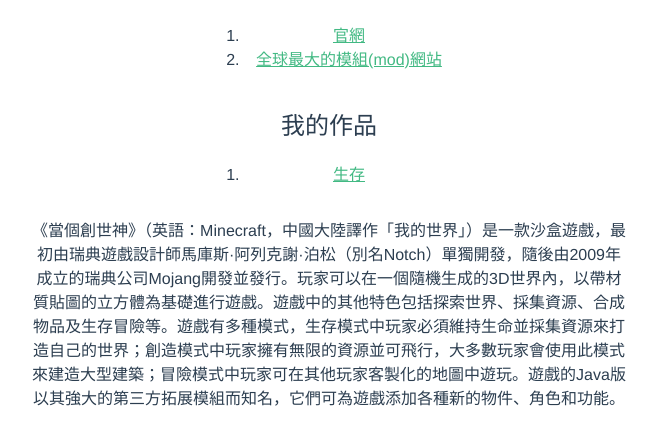
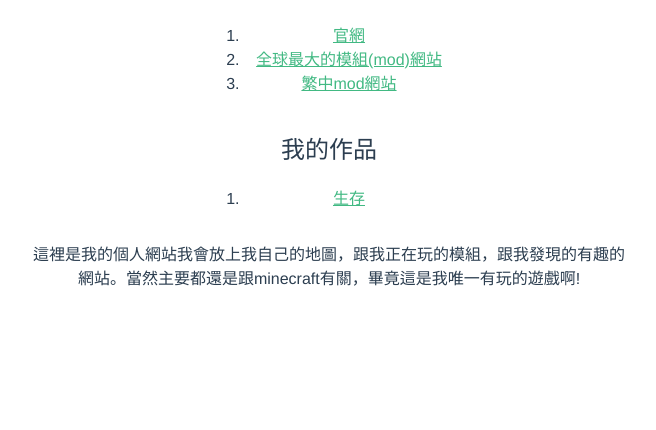
Before and after one commit to Hans-lee-2006/minecraft, a Vue app: page /#/example in a window 1280 px wide. Shown: the part 515-945 px from the top of the page, without its empty margins (311-967 px from the left). After the commit the page ends 828 px from the top, so only its background shows below. Built offline with nearby package versions, Linux system fonts and the light colour scheme.

Commit message:
Update HelloWorld_Example.vue

```diff
--- a/src/components/HelloWorld_Example.vue
+++ b/src/components/HelloWorld_Example.vue
@@ -23,7 +23,7 @@
       </div>
     </div>
     <div class="container">
-      <p>《當個創世神》（英語：Minecraft，中國大陸譯作「我的世界」）是一款沙盒遊戲，最初由瑞典遊戲設計師馬庫斯·阿列克謝·泊松（別名Notch）單獨開發，隨後由2009年成立的瑞典公司Mojang開發並發行。玩家可以在一個隨機生成的3D世界內，以帶材質貼圖的立方體為基礎進行遊戲。遊戲中的其他特色包括探索世界、採集資源、合成物品及生存冒險等。遊戲有多種模式，生存模式中玩家必須維持生命並採集資源來打造自己的世界；創造模式中玩家擁有無限的資源並可飛行，大多數玩家會使用此模式來建造大型建築；冒險模式中玩家可在其他玩家客製化的地圖中遊玩。遊戲的Java版以其強大的第三方拓展模組而知名，它們可為遊戲添加各種新的物件、角色和功能。</p>
+      <p>這裡是我的個人網站我會放上我自己的地圖，跟我正在玩的模組，跟我發現的有趣的網站。當然主要都還是跟minecraft有關，畢竟這是我唯一有玩的遊戲啊!</p>
     </div>
   </div>
 </template>
@@ -36,7 +36,8 @@
       msg: 'Welcome to  minecraft',
       links: [
         {name: '官網', url: 'https://www.minecraft.net/zh-hant/'},
-        {name: '全球最大的模組(mod)網站', url: 'https://www.curseforge.com/minecraft/modpacks'}
+        {name: '全球最大的模組(mod)網站', url: 'https://www.curseforge.com/minecraft/modpacks'},
+        {name: '繁中mod網站', url: 'https://mcfuns.com.tw/category/%E9%81%8A%E6%88%B2%E6%9D%90%E8%B3%AA/%E5%85%89%E5%BD%B1%E5%8C%85/'}
       ]
     }
   }
```
